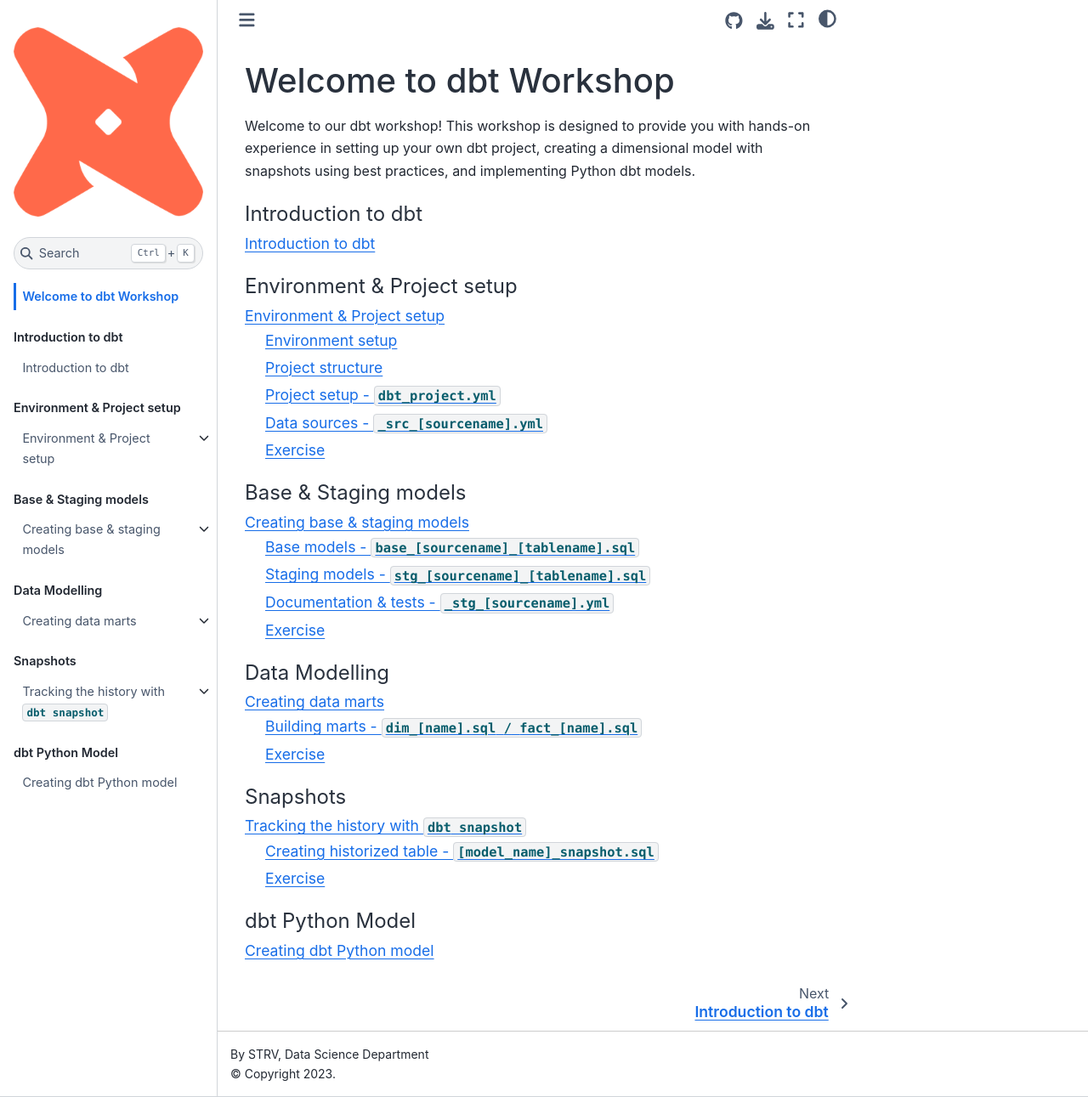
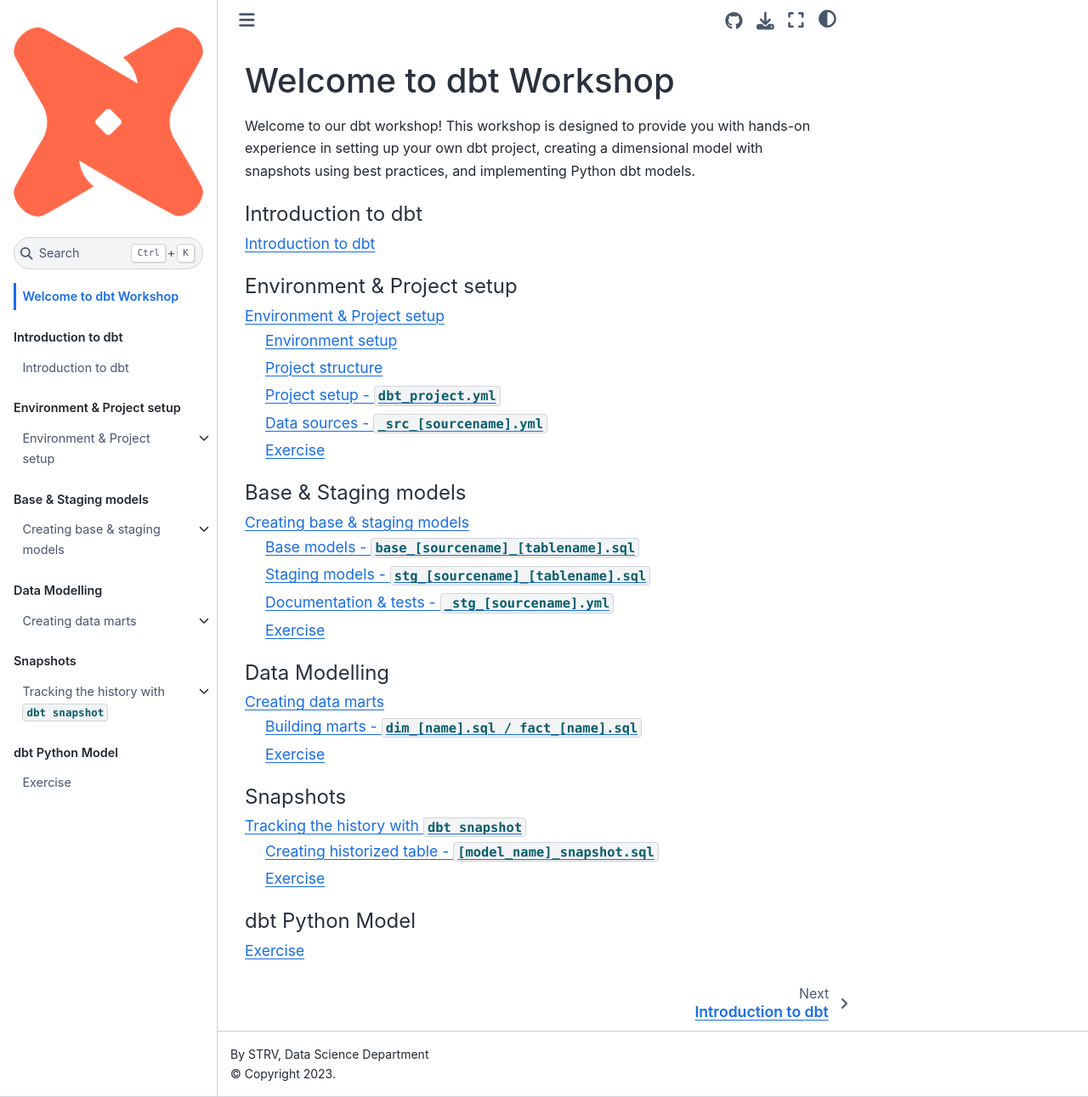
Before and after one commit to strvcom/dbt-workshop, a Jupyter Book: the page built from intro.md, in a window 1280 px wide and 1291 px high. Shown: the whole window at 85% size. Built offline with Jupyter Book 1.0.4 settings and Sphinx 7.4.7 and the Sphinx Book theme 1.1.4, drawn with Linux system fonts in a browser that asks for light colours.

Commit message:
fix(toc): added ref for exercise 6

```diff
--- a/_toc.yml
+++ b/_toc.yml
@@ -38,4 +38,4 @@ parts:
         - file: chapters/05/exercise
 - caption: dbt Python Model
   chapters:
-    - file:  chapters/06/intro
+    - file:  chapters/06/exercise
```
